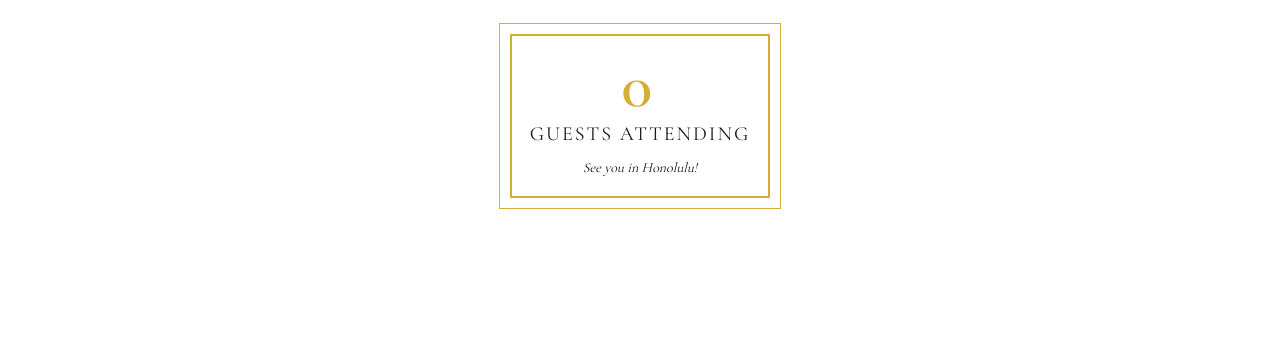
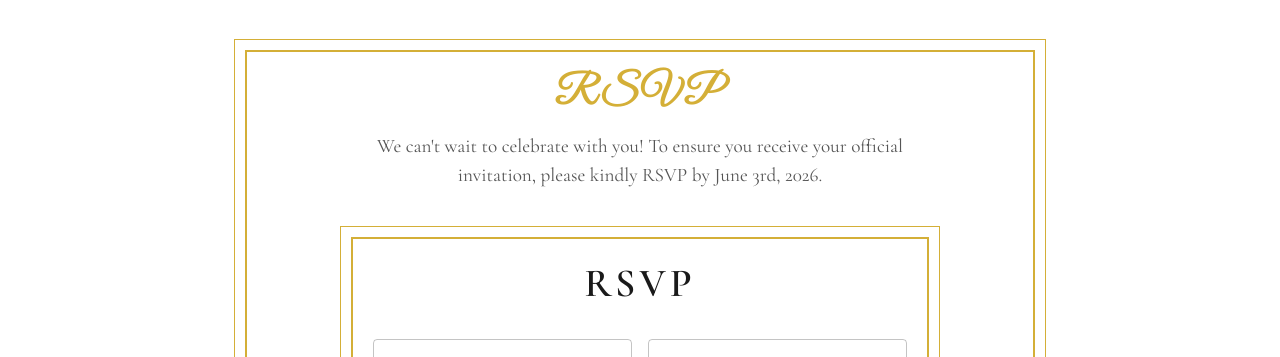
Before and after one commit to shaunfitzgarald/tylarandtim, a React (Vite) app: page / in a window 1280 px wide. Shown: the part 846-1203 px from the top of the page. Built offline with nearby package versions, Linux system fonts and the light colour scheme; no server answers; the database is empty.

Commit message:
Moved rsvp form from its own page to the homepage.

```diff
--- a/src/App.jsx
+++ b/src/App.jsx
@@ -4,7 +4,6 @@ import theme from './theme';
 import Home from './pages/Home';
 import Admin from './pages/Admin';
 import Gallery from './pages/Gallery';
-import RsvpPage from './pages/RsvpPage';
 import AiAssistant from './components/AiAssistant';
 
 import Navbar from './components/Navbar';
@@ -18,7 +17,6 @@ function App() {
         <Routes>
           <Route path="/" element={<Home />} />
           <Route path="/gallery" element={<Gallery />} />
-          <Route path="/rsvp" element={<RsvpPage />} />
           <Route path="/admin" element={<Admin />} />
         </Routes>
       </Router>
--- a/src/components/Navbar.jsx
+++ b/src/components/Navbar.jsx
@@ -12,7 +12,7 @@ const Navbar = () => {
   const navItems = [
     { label: 'Home', path: '/' },
     { label: 'Gallery', path: '/gallery' },
-    { label: 'RSVP', path: '/rsvp' }
+    { label: 'RSVP', path: '/#rsvp-section' }
   ];
 
   const handleDrawerToggle = () => {
@@ -90,8 +90,8 @@ const Navbar = () => {
                 color="inherit"
                 sx={{
                     fontWeight: location.pathname === item.path ? 700 : 400,
-                    border: item.path === '/rsvp' ? '1px solid #D4AF37' : 'none',
-                    px: item.path === '/rsvp' ? 3 : 1
+                    border: item.label === 'RSVP' ? '1px solid #D4AF37' : 'none',
+                    px: item.label === 'RSVP' ? 3 : 1
                 }}
             >
                 {item.label}
--- a/src/pages/Home.jsx
+++ b/src/pages/Home.jsx
@@ -1,15 +1,76 @@
-import { Box, Container } from '@mui/material';
+import { Box, Container, Typography } from '@mui/material';
+import { useState, useEffect } from 'react';
+import { useLocation } from 'react-router-dom';
 import Hero from '../components/Hero';
 import GuestCounter from '../components/GuestCounter';
 import Info from '../components/Info';
 import GeometricBorder from '../components/GeometricBorder';
+import RSVPForm from '../components/RSVPForm';
+import { GuestService } from '../services/firestore';
 
 const Home = () => {
+    const [guestCount, setGuestCount] = useState(0);
+    const location = useLocation();
+
+    useEffect(() => {
+        const unsubscribe = GuestService.subscribeToGuestCount((count) => {
+            setGuestCount(count);
+        });
+        return () => unsubscribe();
+    }, []);
+
+    useEffect(() => {
+        if (location.hash === '#rsvp-section') {
+            setTimeout(() => {
+                const element = document.getElementById('rsvp-section');
+                if (element) {
+                    element.scrollIntoView({ behavior: 'smooth' });
+                }
+            }, 100);
+        }
+    }, [location]);
+
     return (
         <Box>
             <Hero />
 
-            <Container maxWidth="lg" sx={{ py: 8 }}>
+            <Box id="rsvp-section" sx={{ pt: 10, pb: 2, backgroundColor: '#fff' }}>
+                <Container maxWidth="md">
+                    <GeometricBorder>
+                        <Box sx={{ textAlign: 'center', mb: 0 }}>
+                            <Typography variant="h2" component="h1" gutterBottom sx={{ fontFamily: '"Great Vibes", cursive', color: '#D4AF37', wordBreak: 'break-word' }}>
+                                RSVP
+                            </Typography>
+                            <Typography variant="body1" sx={{ fontSize: '1.2rem', color: '#555', maxWidth: '600px', mx: 'auto' }}>
+                                We can't wait to celebrate with you! To ensure you receive your official invitation, please kindly RSVP by June 3rd, 2026.
+                            </Typography>
+                            {/* <Box sx={{ display: 'flex', justifyContent: 'center', mt: 2 }}>
+                                <GeometricBorder sx={{
+                                    p: 0,
+                                    m: 0,
+                                    display: 'flex',
+                                    flexDirection: 'column',
+                                    justifyContent: 'center',
+                                    alignItems: 'center',
+                                    backgroundColor: 'rgba(212, 175, 55, 0.02)',
+                                    width: 140,
+                                    height: 140,
+                                }}>
+                                    <Typography variant="h2" sx={{ fontSize: '3rem', color: '#D4AF37', lineHeight: 1 }}>
+                                      {guestCount}
+                                    </Typography>
+                                    <Typography variant="h6" sx={{ textTransform: 'uppercase', letterSpacing: 1.5, fontSize: '0.7rem', color: '#D4AF37', mt: 1 }}>
+                                      Guests Attending
+                                    </Typography>
+                                </GeometricBorder>
+                            </Box> */}
+                        </Box>
+                        <RSVPForm />
+                    </GeometricBorder>
+                </Container>
+            </Box>
+
+            <Container maxWidth="lg" sx={{ pt: 4, pb: 8 }}>
                 <GuestCounter />
 
                 <Info />
--- a/src/pages/RsvpPage.jsx
+++ /dev/null
@@ -1,41 +0,0 @@
-import { Box, Container, Typography } from '@mui/material';
-import { useState, useEffect } from 'react';
-import { motion } from 'framer-motion';
-import GeometricBorder from '../components/GeometricBorder';
-import RSVPForm from '../components/RSVPForm';
-import { GuestService } from '../services/firestore';
-
-const RsvpPage = () => {
-    const [guestCount, setGuestCount] = useState(0);
-
-    useEffect(() => {
-        const unsubscribe = GuestService.subscribeToGuestCount((count) => {
-            setGuestCount(count);
-        });
-        return () => unsubscribe();
-    }, []);
-    return (
-        <Box sx={{ pt: 15, pb: 10, minHeight: '100vh', backgroundColor: '#fff' }}>
-            <Container maxWidth="md">
-                <GeometricBorder>
-                    <Box sx={{ textAlign: 'center', mb: 6 }}>
-                        <Typography variant="h2" component="h1" gutterBottom sx={{ fontFamily: '"Great Vibes", cursive', color: '#D4AF37', wordBreak: 'break-word' }}>
-                            RSVP
-                        </Typography>
-                        <Typography variant="body1" sx={{ fontSize: '1.2rem', color: '#555', maxWidth: '600px', mx: 'auto' }}>
-                            We can't wait to celebrate with you! To ensure you receive your official invitation, please kindly RSVP by June 3rd, 2026.
-                        </Typography>
-                        <Box sx={{ mt: 3, p: 2, display: 'inline-block', border: '1px solid #D4AF37', borderRadius: '8px', backgroundColor: 'rgba(212, 175, 55, 0.05)' }}>
-                             <Typography variant="h6" sx={{ color: '#D4AF37', fontWeight: 'bold' }}>
-                                Current Guest Count: {guestCount}
-                             </Typography>
-                        </Box>
-                    </Box>
-                    <RSVPForm />
-                </GeometricBorder>
-            </Container>
-        </Box>
-    );
-};
-
-export default RsvpPage;
```
